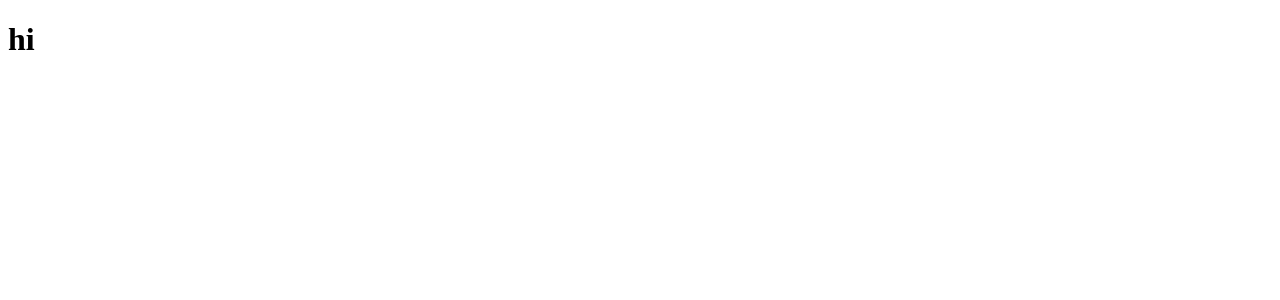
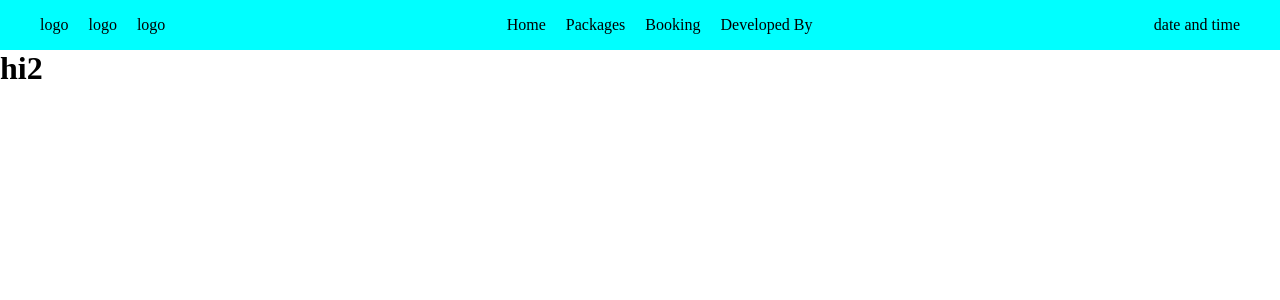
Before and after one commit to NKBharath/GS-GROUPS, a React (Vite) app: page / in a window 1280 px wide. Shown: the top 300 px of the page. Built offline with nearby package versions, Linux system fonts and the light colour scheme.

Commit message:
before tailwind

```diff
--- a/src/App.jsx
+++ b/src/App.jsx
@@ -1,9 +1,11 @@
 import React from 'react'
-import Header from './header'
+import Header from './header/header'
+import Body from './body/body'
 const App = () => {
   return (
     <div>
       <Header />
+      <Body />
     </div>
   )
 }
--- a/src/header.jsx
+++ b/src/body/body.jsx
@@ -1,11 +1,11 @@
 import React from 'react'
 
-const Header = () => {
+const Body = () => {
   return (
     <div>
-      <h1>hi</h1>
+      <h1>hi2</h1>
     </div>
   )
 }
 
-export default Header
+export default Body
--- /dev/null
+++ b/src/header/header.css
@@ -0,0 +1,23 @@
+*{
+    margin: 0;
+}
+.header{
+    background-color: aqua;
+    display: flex;
+    justify-content: space-between;
+    align-items: center;
+    height: 50px;
+}
+.left-header-section{
+    display: flex;
+    flex-direction: row;
+    gap: 20px;
+    padding-left: 40px;
+}
+.middle-header-section{
+    display: flex;
+    gap: 20px;
+}
+.right-header-section{
+    padding-right: 40px;
+}
--- /dev/null
+++ b/src/header/header.jsx
@@ -0,0 +1,24 @@
+import React from 'react'
+import './header.css'
+const Header = () => {
+  return (
+    <div className='header'>
+      <div className="left-header-section">
+        <div>logo</div>
+        <div>logo</div>
+        <div>logo</div>
+      </div>
+      <div className="middle-header-section">
+        <p>Home</p>
+        <p>Packages</p>
+        <p>Booking</p>
+        <p>Developed By</p>
+      </div>
+      <div className="right-header-section">
+        <p>date and time</p>
+      </div>
+    </div>
+  )
+}
+
+export default Header
```
